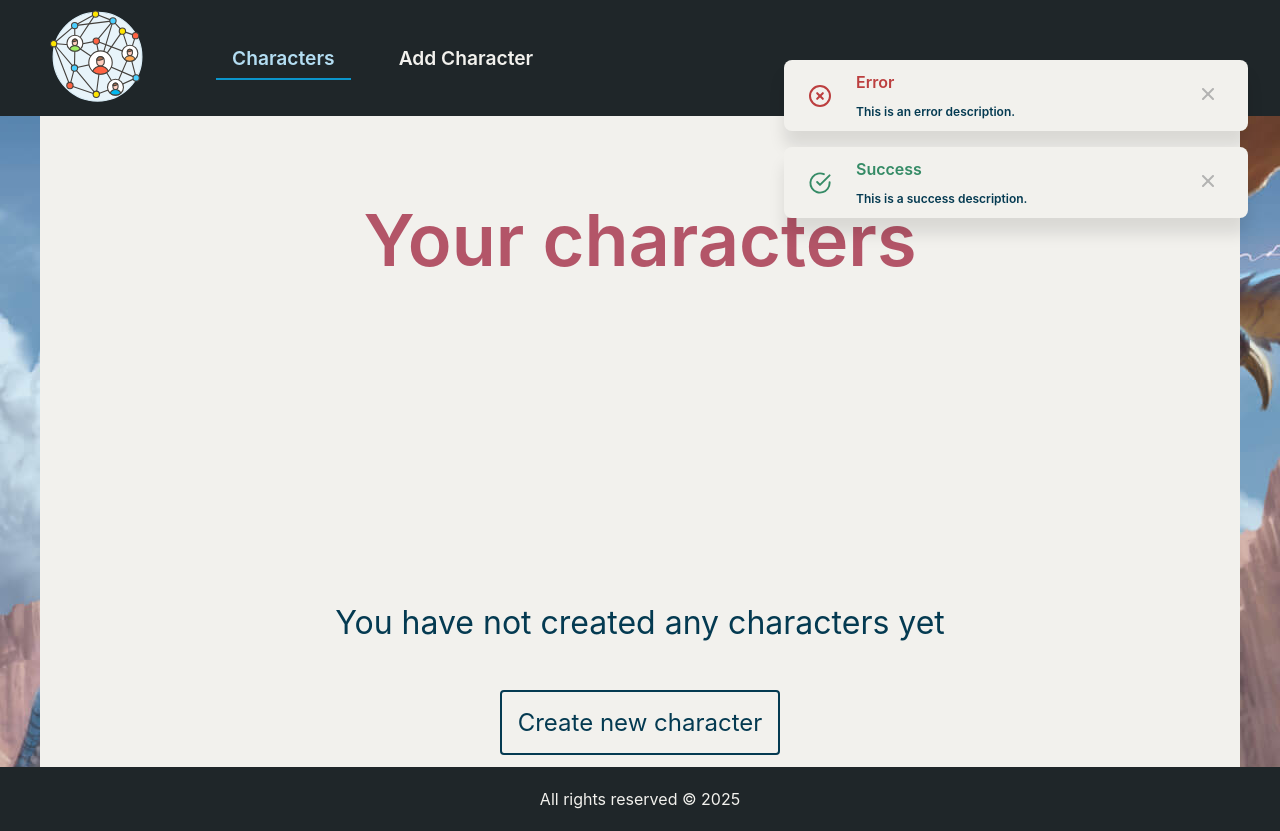
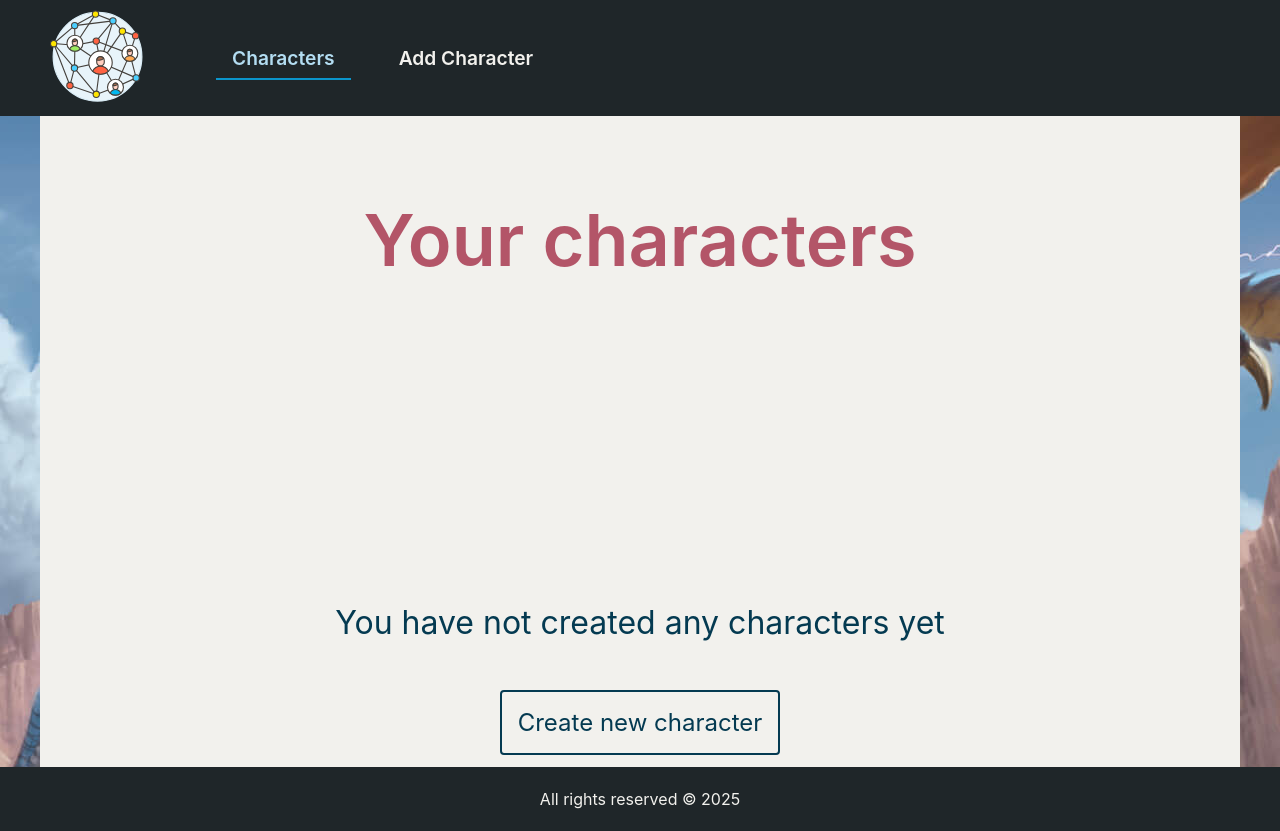
Before and after one commit to ElizabethSh/play-your-role-app, a React (Create React App) app: page /characters in a window 1280 px wide. Built offline with nearby package versions, Linux system fonts and the light colour scheme.

Commit message:
Update toast-notifications component

```diff
--- a/src/components/toast-notifications/index.tsx
+++ b/src/components/toast-notifications/index.tsx
@@ -1,23 +1,13 @@
-import { useState } from "react";
+import React from "react";
 
-import { circlePlus, closingCross } from "../../icons";
+import { useNotifications } from "../../context/notifications";
 
 import ToastNotification from "./toast";
 
 import "./toast-notifications.scss";
 
-type Error = {
-  errorDescription: string;
-  title: "error" | "success";
-  variant?: "error" | "success";
-};
-
 const ToastNotifications: React.FC = () => {
-  const [isHovered, setIsHovered] = useState(false);
-  const errors: Error[] = [
-    { title: "error", errorDescription: "This is an error description." },
-    { title: "success", errorDescription: "This is a success description." },
-  ];
+  const { notifications, setIsHovered } = useNotifications();
 
   return (
     <div
@@ -25,12 +15,11 @@ const ToastNotifications: React.FC = () => {
       onMouseEnter={() => setIsHovered(true)}
       onMouseLeave={() => setIsHovered(false)}
     >
-      {errors.map(({ title, errorDescription }) => (
+      {(notifications || []).map((notification, index) => (
         <ToastNotification
-          errorDescription={errorDescription}
-          key={errorDescription}
-          title={title}
-          variant={title}
+          key={notification.id}
+          index={index}
+          notification={notification}
         />
       ))}
     </div>
```
